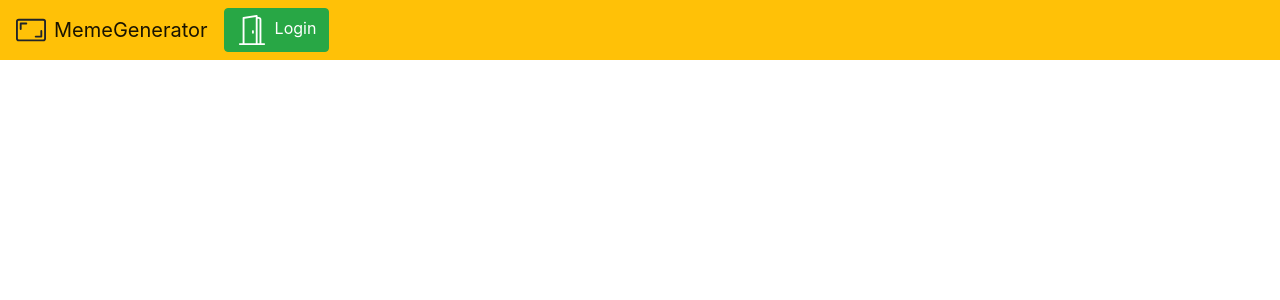
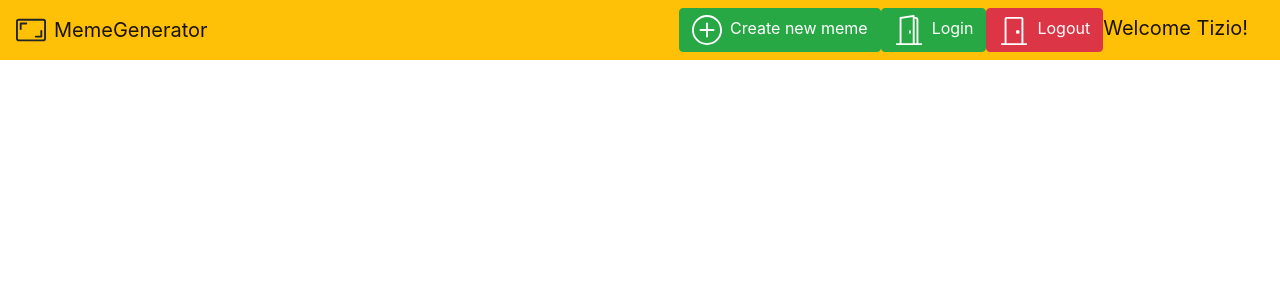
Before and after one commit to corvaglia-alessio/meme-generator, a React (Create React App) app in the folder client/: page / in a window 1280 px wide. Shown: the top 300 px of the page. Built offline with nearby package versions, Linux system fonts and the light colour scheme.

Commit message:
completed navbar items and inserted modal

```diff
--- a/client/src/components/Navigation.js
+++ b/client/src/components/Navigation.js
@@ -1,20 +1,29 @@
-import {Navbar, Nav, Button} from 'react-bootstrap/';
-import {DoorOpen, AspectRatio} from 'react-bootstrap-icons';
+import {Navbar, Nav, Button, Container} from 'react-bootstrap/';
+import {DoorOpen, DoorClosed, AspectRatio, PlusCircle} from 'react-bootstrap-icons';
 
 function Navigation(props){
     return(
-        <>
+        <Container fluid>
             <Navbar bg="warning" fixed="top">
                 <AspectRatio className="mr-2" size= "30"/>
                 <Navbar.Brand href="">MemeGenerator</Navbar.Brand>
-                <Nav className="mr-auto">
+                <Nav className="ml-auto">
+                    <Button variant="success">
+                        <PlusCircle className="mr-2" size="30"/>
+                         Create new meme
+                    </Button>
                     <Button variant="success">
                         <DoorOpen className="mr-2" size="30"/>
                          Login
                     </Button>
+                    <Button variant="danger">
+                        <DoorClosed className="mr-2" size="30"/>
+                         Logout
+                    </Button>
+                    <Navbar.Brand href="">Welcome Tizio!</Navbar.Brand>
                 </Nav>
             </Navbar>
-        </>
+        </Container>
     )
 }
 
```
Also changed, not shown: client/src/components/LoginModal.js (added, +40 -0 lines).
